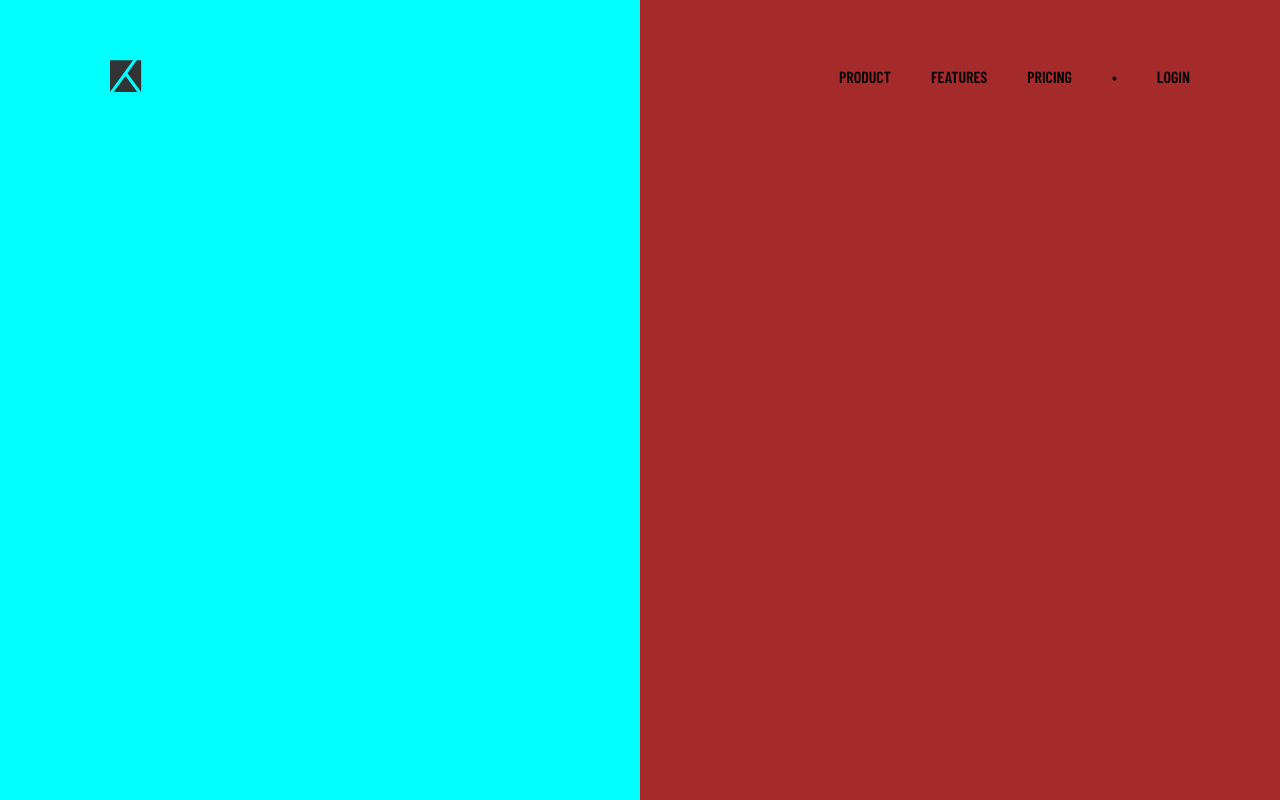
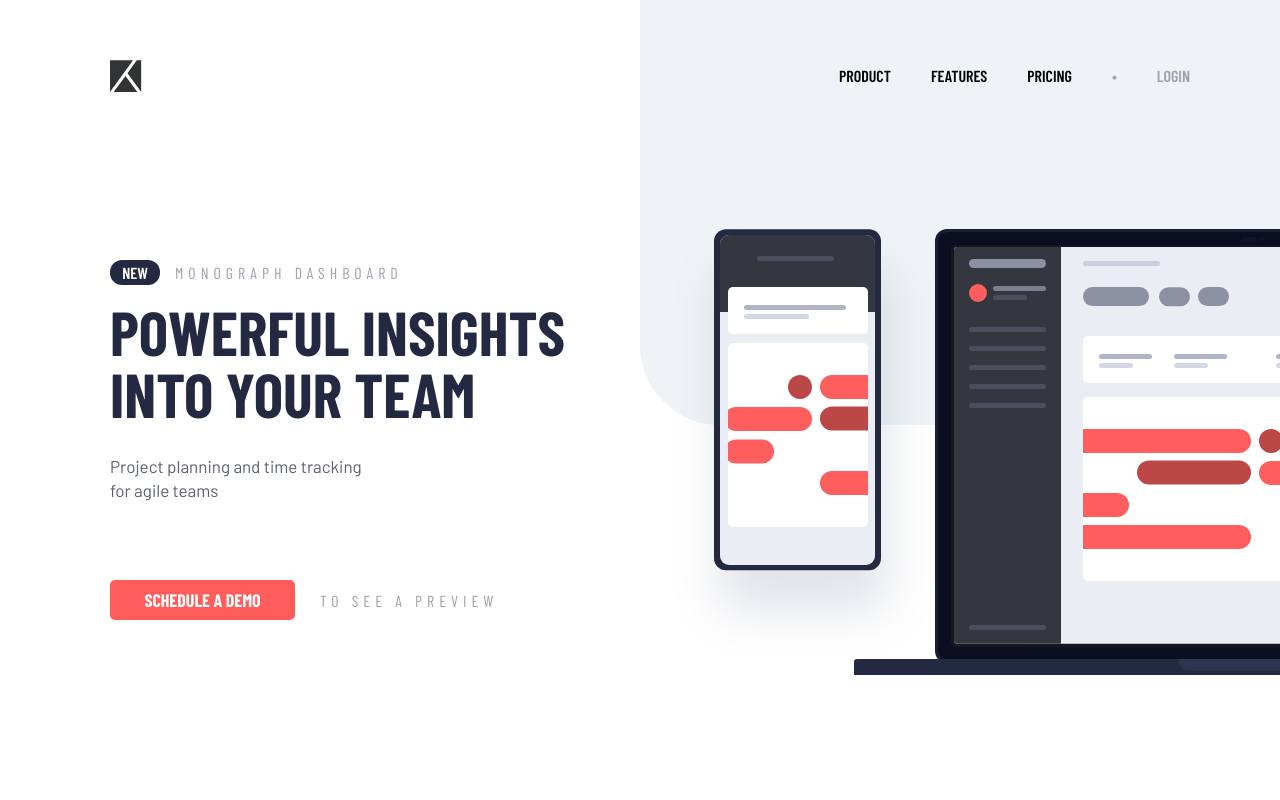
Before and after one commit to danielopq/projectPlanning, a plain HTML site: page index.html in a window 1280 px wide. Shown: the top 800 px of the page. Drawn offline with nearby package versions, Linux system fonts and the light colour scheme; a web font is replaced by a local one.

Commit message:
desktop layout done

```diff
--- a/css/stylesheet.css
+++ b/css/stylesheet.css
@@ -17,6 +17,33 @@ body {
 	flex-direction: row;
 	align-items: center;
 }
+
+.flexColumnCenter{
+	display: flex;
+	flex-direction:column;
+	align-items: center;
+}
+
+.flexRowStart{
+	display: flex;
+	flex-direction:row;
+	justify-content: flex-start;
+	align-items:center;
+}
+.flexCenterCenter{
+	display: flex;
+	align-items: center;
+	justify-content: center;
+}
+
+.greyLink{
+	color:hsl(231, 7%, 65%);
+}
+
+.blackLink{
+	color:black;
+}
+
 /*############################## MENU ##############################*/
 menu {
 	width: 1100px;
@@ -49,9 +76,7 @@ menu {
 }
 
 .link-format{
-	font-family: 'Barlow Condensed';
-	font-size: 16px;
-	font-weight: 600;
+	font: 600 16px/1 'Barlow Condensed';
 }
 
 /*############################## MAIN ##############################*/
@@ -64,14 +89,86 @@ main{
 	align-items: center;
 }
 main > div{
-	width: 50%;
+	width: 720px;
 	height: inherit;
 }
 
-#main-content{
-	background-color: aqua;
+/*############################## MAIN-CONTENT ##############################*/
+
+#content-paragraph{
+	width:500px;
+	height: 455px;
+	display: flex;
+	flex-direction: column;
+	margin: 220px auto auto 190px;
 }
 
-#main-image{
-	background-color: brown;
+#parag-new{
+	height: 25px;
+	margin-top: 40px;
 }
+
+#new-deco{
+	width: 50px;
+	height: 25px;
+	display: flex;
+	align-items: center;
+	justify-content: center;
+	background-color: hsl(230, 29%, 20%);
+	border-radius: 12px;
+	color: white;
+	font: 600 16px/30px 'Barlow Condensed';
+	margin-right: 15px;
+}
+
+#parag-large-text{
+	height: 120px;
+	color: hsl(230, 29%, 20%);
+	font: 700 62px/1 'Barlow Condensed';
+	margin-top: 15px;
+}
+
+#para-short-text{
+	width: 270px;
+	height: 60px;
+	font: 400 17px/1.4 'barlow';
+	color:hsl(230, 11%, 40%);
+	margin-top: 35px;
+}
+
+#para-bottom{
+	margin-top: 65px;
+}
+
+#schedule-bt{
+	width: 185px;
+	height: 40px;
+	border-radius: 5px;
+	background-color: hsl(0, 100%, 68%);
+	color:white;
+	font: 700 18px 'Barlow Condensed';
+	margin-right: 25px;
+}
+.default-text{
+	color: hsl(231, 7%, 65%);
+	font: 400 16px 'Barlow Condensed';
+	letter-spacing: 5px;
+}
+
+/*############################## MAIN-IMAGE ##############################*/
+
+#image-grey-back{
+	width:inherit;
+	height: 425px;
+	background-color: hsl(207, 33%, 95%);
+	border-bottom-left-radius: 80px;
+}
+
+#image-devices{
+	width:690px;
+	height: 455px;
+	position:absolute;
+	z-index: 100;
+	margin: 220px auto auto 30px;
+	background: url("../images/illustration-devices.svg");
+}
--- a/index.html
+++ b/index.html
@@ -13,17 +13,37 @@
 	<menu class="flexRowCenter">
 		<div id="menu-logo"><img src="images/logo.svg" alt=""/></div>
 		<div id="menu-links" class="flexRowCenter">
-			<div><p class="link-format">PRODUCT</p></div>
-			<div><p class="link-format">FEATURES</p></div>
-			<div><p class="link-format">PRICING</p></div>
-			<div><p class="link-format">&#8226;</p></div>
-			<div><p class="link-format">LOGIN</p></div>
+			<div><p class="link-format blackLink">PRODUCT</p></div>
+			<div><p class="link-format blackLink">FEATURES</p></div>
+			<div><p class="link-format blackLink">PRICING</p></div>
+			<div><p class="link-format greyLink">&#8226;</p></div>
+			<div><p class="link-format greyLink">LOGIN</p></div>
 		</div>
 		<div id="menu-hamburger"><img src="images/icon-hamburger.svg" alt=""/></div>
 	</menu>
 	<main>
-		<div id="main-content"></div>
-		<div id="main-image"></div>
+		<div id="main-content">
+			<div id="content-paragraph">
+				<div id="parag-new" class="flexRowStart">
+					<div id="new-deco">NEW</div>
+					<p class="default-text">MONOGRAPH DASHBOARD</p>
+				</div>
+				<div id="parag-large-text">
+					POWERFUL INSIGHTS INTO YOUR TEAM
+				</div>
+				<div id="para-short-text">
+					Project planning and time tracking for agile teams
+				</div>
+				<div id="para-bottom" class="flexRowCenter">
+					<div id="schedule-bt" class="flexCenterCenter">SCHEDULE A DEMO</div>
+					<div class="default-text">TO SEE A PREVIEW</div>
+				</div>
+			</div>
+		</div>
+		<div id="main-image" class="flexColumnCenter">
+			<div id="image-grey-back"></div>
+			<div id="image-devices"></div>
+		</div>
 	</main>
 </body>
 </html>
```
